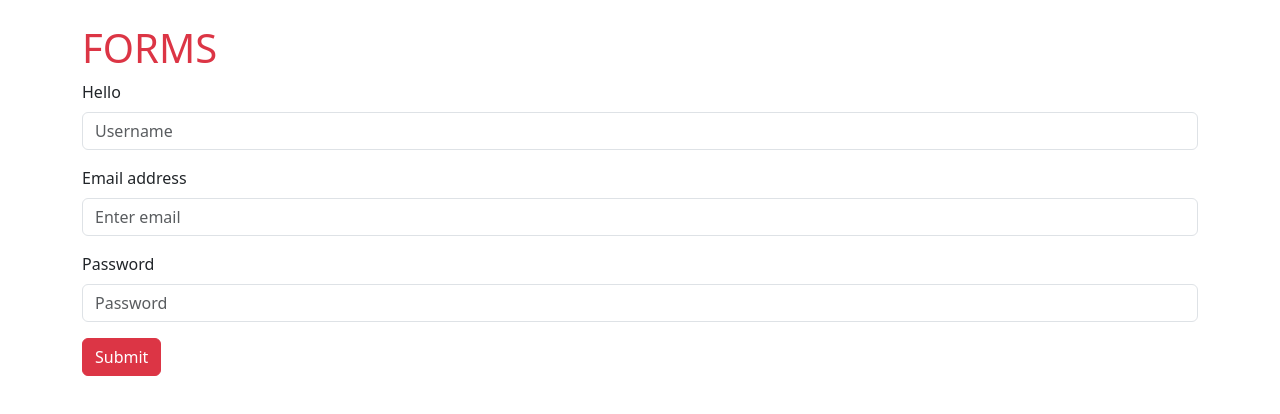
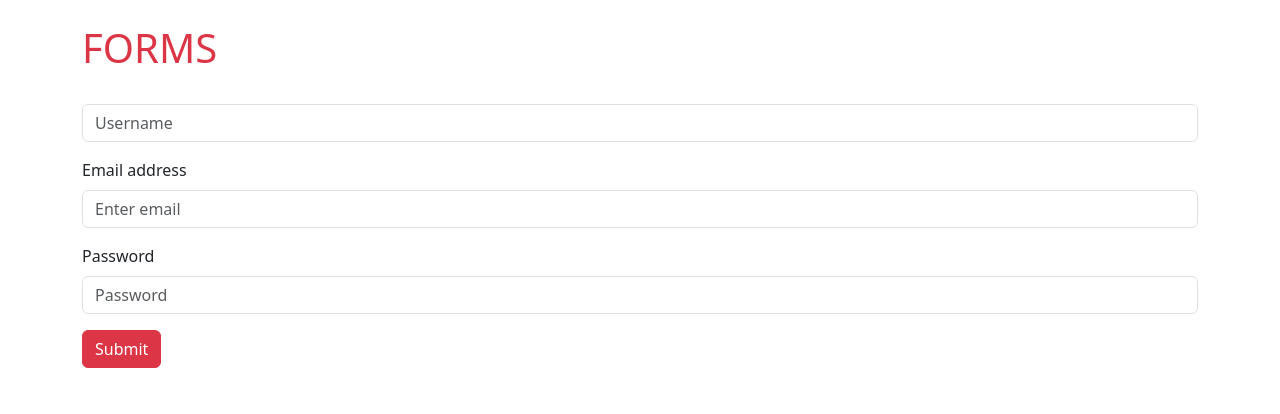
Before and after one commit to psyBeth/Revisions-and-Practices, a React (Create React App) app in the folder react06-forms-otherevents/: page / in a window 1280 px wide. Shown: the top 414 px of the page. Built offline with nearby package versions, Linux system fonts and the light colour scheme.

Commit message:
handleUsername

```diff
--- a/react06-forms-otherevents/src/components/1-forms/Forms.jsx
+++ b/react06-forms-otherevents/src/components/1-forms/Forms.jsx
@@ -10,7 +10,7 @@ const Forms = () => {
   const [password, setPassword] = useState("")
 
   const handleUsername = (e) => {
-    console.log(e.target.value);
+    setUsername(e.target.value);
   }
 
 
@@ -19,7 +19,9 @@ const Forms = () => {
     <Form>
       <h1 className='text-danger'>FORMS</h1>
       <Form.Group className="mb-3" controlId="username">
-        <Form.Label>Hello</Form.Label>
+        <Form.Label>
+          {username && <span className='fw-bold'>Hello {username}</span>}
+        </Form.Label>
         <Form.Control type="text" placeholder="Username" onChange={handleUsername}/>
       </Form.Group>
 
```
